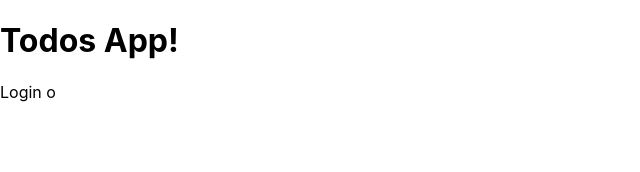
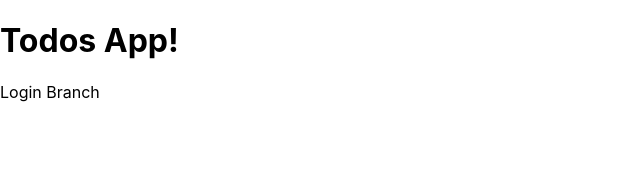
Before and after one commit to rizwanwalayat/gitsample, a React (Create React App) app: page / in a window 1280 px wide. Shown: the top 172 px of the page, without its empty margins (0-640 px from the left). Built offline with nearby package versions, Linux system fonts and the light colour scheme.

Commit message:
Login Branch updated

```diff
--- a/src/components/Todos.js
+++ b/src/components/Todos.js
@@ -6,7 +6,7 @@ class Todos extends Component {
   return (
     <div >
      <h1>Todos App!</h1>
-     <p>Login o</p>
+     <p>Login Branch</p>
     </div>
   );
     }
```
